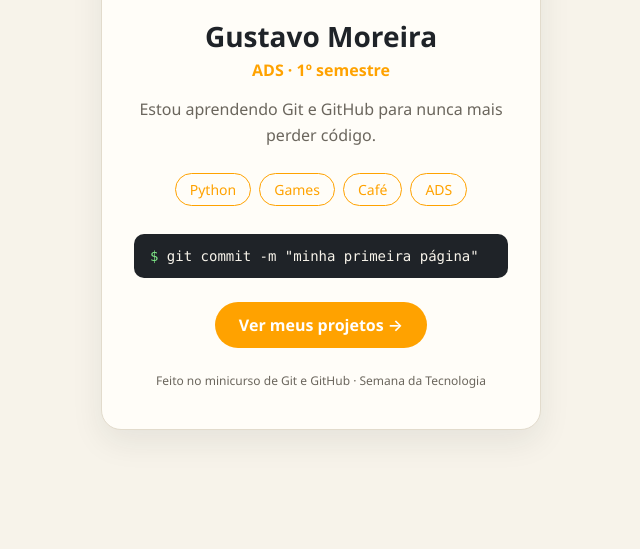
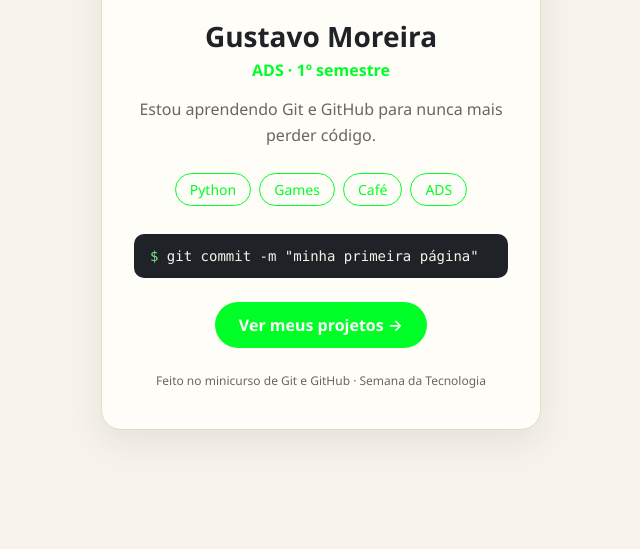
Before and after one commit to ArthurSantos1206/minicurso-git__, a plain HTML site: page index.html in a window 1280 px wide. Shown: the part 251-800 px from the top of the page, without its empty margins (319-959 px from the left). Drawn offline with Linux system fonts and the light colour scheme.

Commit message:
Testa nova cor

```diff
--- a/index.html
+++ b/index.html
@@ -6,7 +6,7 @@
   <title>Meu cartão</title>
   <style>
     :root {
-      --destaque: #ffa200;   /* troque esta cor! */
+      --destaque: #00ff26;   /* troque esta cor! */
       --fundo: #F7F3EA;
       --cartao: #FFFDF8;
       --texto: #1F2328;
```
